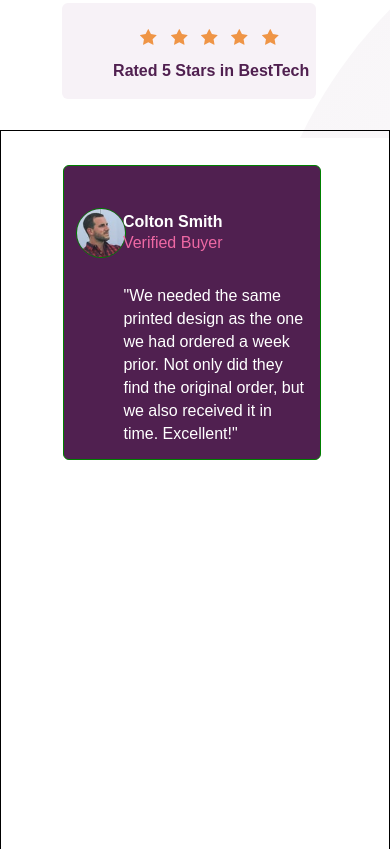
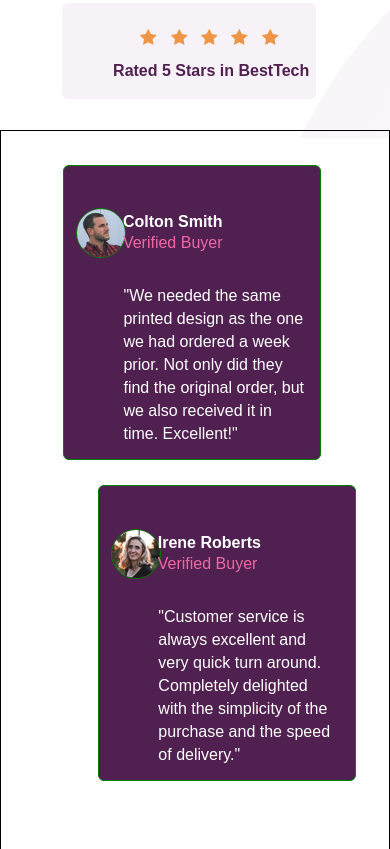
Before and after one commit to Marius-Diran/Social-proof-section, a plain HTML site: page index.html in a window 390 px wide. Shown: the part 655-1504 px from the top of the page. Drawn offline with Linux system fonts and the light colour scheme.

Commit message:
Added some new codes

```diff
--- a/index.html
+++ b/index.html
@@ -41,6 +41,7 @@
                 <img src="Images/image-irene.jpg" width="52px">
                 <h4>Irene Roberts</h4>
                 <p>Verified Buyer</p>
+                <p class="main-text"> "Customer service is always excellent and very quick turn around. Completely delighted with the simplicity of the purchase and the speed of delivery."</p>
             </div>
         </article>
     </body>
--- a/social.css
+++ b/social.css
@@ -98,6 +98,8 @@ body{
 
 #review{
     display: grid;
+    grid-template-columns: 100px 100px;
+    column-gap: 23vw;
     border: 1px solid red;
     width: 100%;
     height: 200vh;
@@ -106,13 +108,13 @@ body{
 
 #review .review1{
     position: relative;
+    top: 4vh;
+    left: 5vw;
     border: 1px;
     border-radius: 6px;
     width: 28vw;
     height: 40vh;
     background-color: hsl(300, 43%, 22%);
-    margin-left: 5vw;
-    margin-top: 4vh;
 }
 
 #review .review1 img{
@@ -150,7 +152,48 @@ body{
 }
 
 #review .review2{
+    position: relative;
+    top: 8vh;
+    left: 5vw;
+    border: 1px;
+    border-radius: 6px;
+    width: 28vw;
+    height: 40vh;
+    background-color: hsl(300, 43%, 22%);
+}
 
+#review .review2 img{
+    border: 1px solid green;
+    position: absolute;
+    left: 3vw;
+    top: 6.7vh;
+    border-radius: 70px;
+}
+
+#review .review2 h4{
+    position: absolute;
+    left: 8.2vw;
+    top: 7.6vh;
+    color: hsl(0, 0%, 100%);
+}
+
+#review .review2 p{
+    position: absolute;
+    left: 8.2vw;
+    top: 11.1vh;
+    color: hsl(333, 80%, 67%);
+    font-weight: 400;
+}
+
+#review .review2 .main-text{
+    position: absolute;
+    top: 19vh;
+    left: 0vw;
+    margin-left: 1.5vw;
+    width: 25vw;
+    height: fit-content;
+    line-height: 23px;
+    color:hsl(0, 0%, 100%);
 }
 
 @media (orientation: portrait) and (max-width: 600px){
@@ -229,7 +272,7 @@ body{
         width: 66vw;
         height: 35vh;
         position: relative;
-        left: 11vw;
+        left: 16vw;
     }
 
     #review .review1 img{
@@ -258,4 +301,40 @@ body{
         left: 0vw;
         margin-left: 7vh;
     }
+
+    #review .review2{
+        border: 1px solid green;
+        width: 66vw;
+        height: 35vh;
+        position: relative;
+        left: -23.7vw;
+        top: 42vh;
+    }
+
+    #review .review2 img{
+        position: absolute;
+        top: 5vh;
+        width: 50px;
+        height: 50px;
+    }
+
+    #review .review2 h4{
+        position: absolute;
+        left: 15vw;
+        top: 5.6vh;
+    }
+
+    #review .review2 p{
+        position: absolute;
+        left: 15vw;
+        top: 8.1vh;
+    }
+
+    #review .review2 .main-text{
+        width: 45vw;
+        position: absolute;
+        top: 14vh;
+        left: 0vw;
+        margin-left: 7vh;
+    }
 }
```
